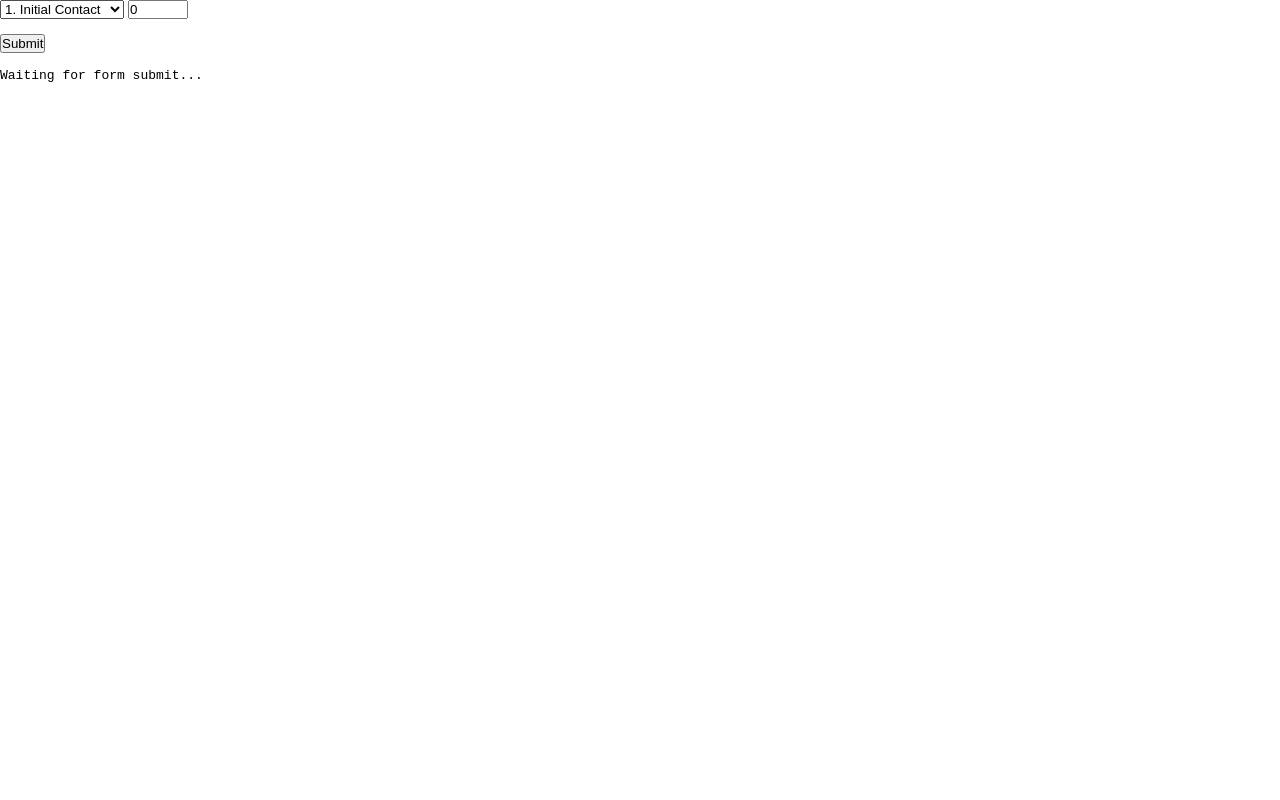
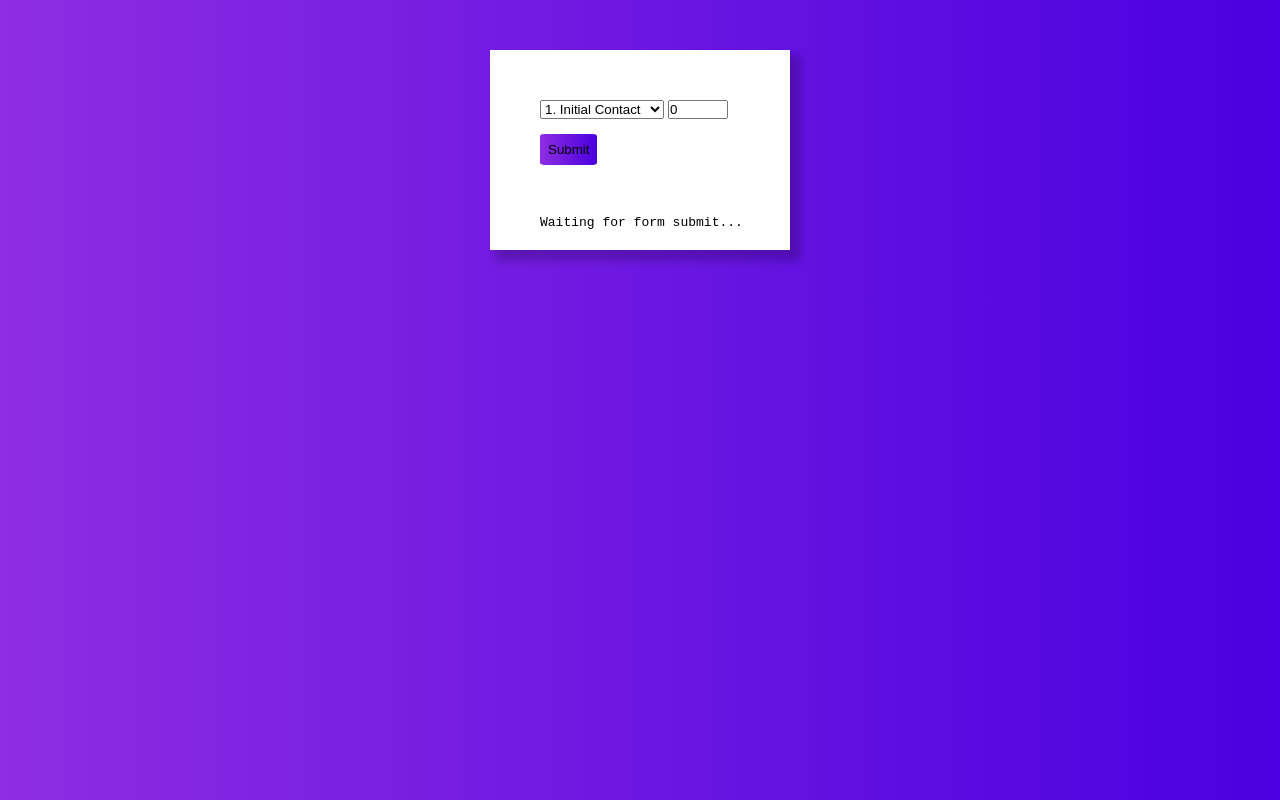
Before and after one commit to Jumperenterprise/efficy-test, a plain HTML site: page index.html in a window 1280 px wide. Drawn offline with Linux system fonts and the light colour scheme.

Commit message:
my style

```diff
--- a/index.html
+++ b/index.html
@@ -8,14 +8,14 @@
     <link rel="stylesheet" href="style.css">
 </head>
 <body>
-
+    <div class="main-container">
     <form>
         <select name="status"></select>
         <input name="success" type="number" min=0 max=100 step=1 value="0">
         <button type="submit">Submit</button>
       </form>
       <div class="output">Waiting for form submit...</div>
-
+    </div>
       <script src="./index.js"></script>
 </body>
 </html>
--- a/style.css
+++ b/style.css
@@ -3,13 +3,53 @@
   padding: 0;
   box-sizing: border-box;
 }
+body {
+  background: #8e2de2;
+  background: -webkit-linear-gradient(
+    to left,
+    #4a00e0,
+    #8e2de2
+  );
+  background: linear-gradient(
+    to left,
+    #4a00e0,
+    #8e2de2
+  );
+}
 
+.main-container {
+  background: #fff;
+  width: 300px;
+  height: 200px;
+  margin: 50px auto;
+  box-shadow: 8px 8px 8px 3px rgba(0, 0, 0, 0.2);
+}
+
+form {
+  padding: 50px;
+}
 
 button {
   display: flex;
   margin: 15px 0;
+  padding: 8px;
+  border: none;
+  background: #8e2de2;
+  background: -webkit-linear-gradient(
+    to left,
+    #4a00e0,
+    #8e2de2
+  );
+  background: linear-gradient(
+    to left,
+    #4a00e0,
+    #8e2de2
+  );
+  border-radius: 8%;
 }
 
-div {
+.output {
+  margin: -20px 0 20px 45px;
   font-family: monospace;
+  padding: 5px;
 }
```
Lines whose indentation alone changed are shown as unchanged.
